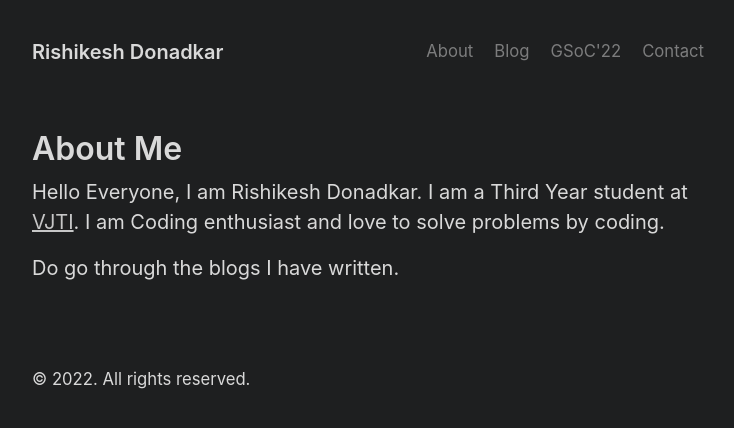
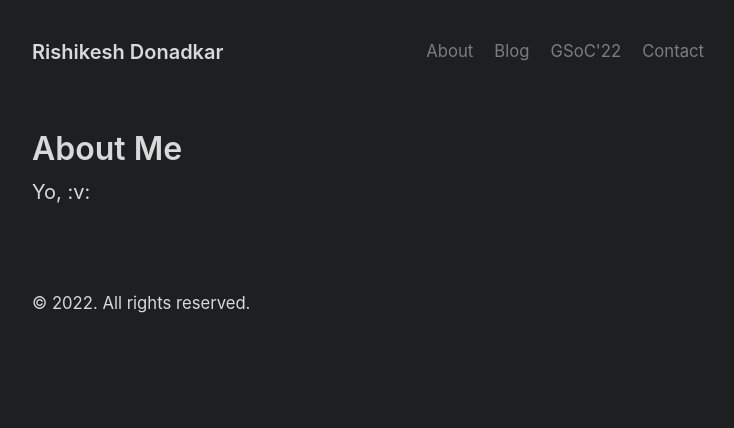
Before and after one commit to RISHI27-dot/rishi27-dot.github.io, a Jekyll site: the page built from about.md, in a window 1280 px wide. Shown: the top 428 px of the page, without its empty margins (272-1006 px from the left). Built offline with Jekyll 4.4.1, drawn with Linux system fonts in a browser that asks for light colours.

Commit message:
trying emojies

```diff
--- a/about.md
+++ b/about.md
@@ -2,8 +2,4 @@
 layout: page
 title: About Me
 ---
-
-Hello Everyone, I am Rishikesh Donadkar. I am a Third Year student at <a href="https://vjti.ac.in/"> VJTI</a>. I am Coding enthusiast and love to solve problems by coding.
-
-
-Do go through the blogs I have written.
+Yo, :v:
```
Also changed, not shown: _posts/2022-04-04-introduction.md (+2 -1 lines).
